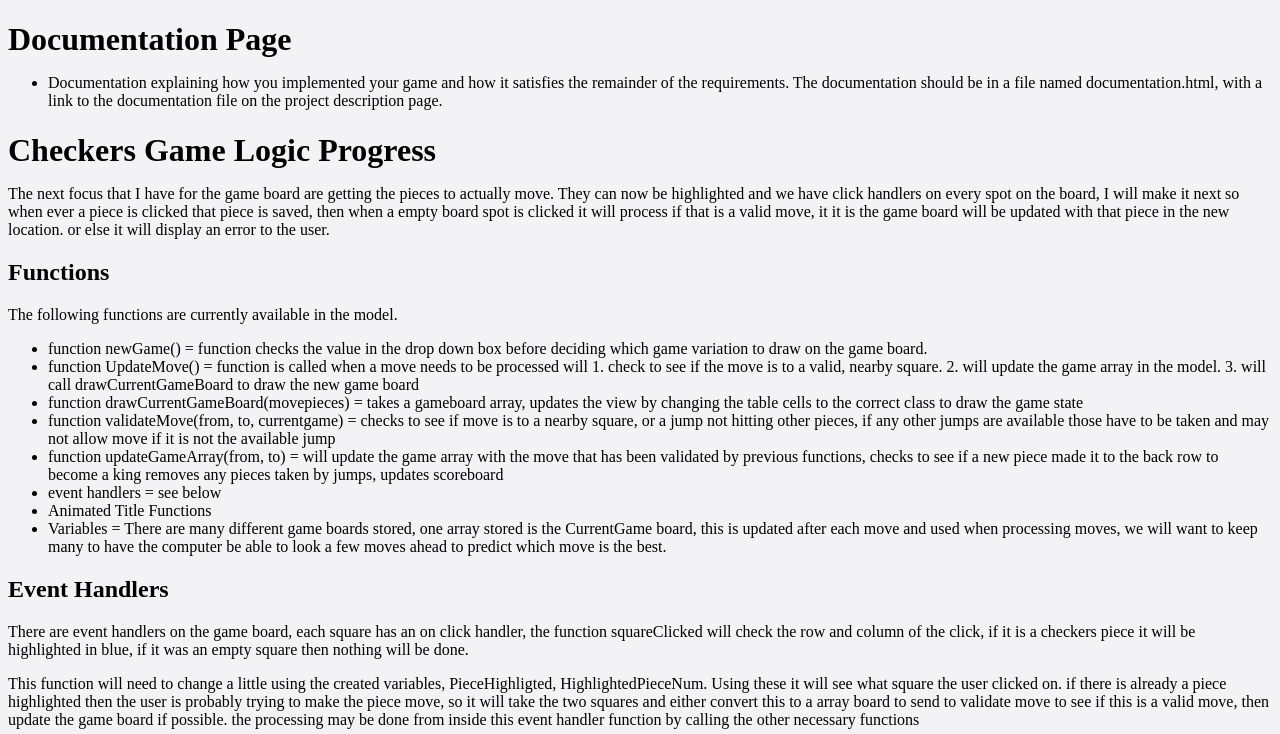
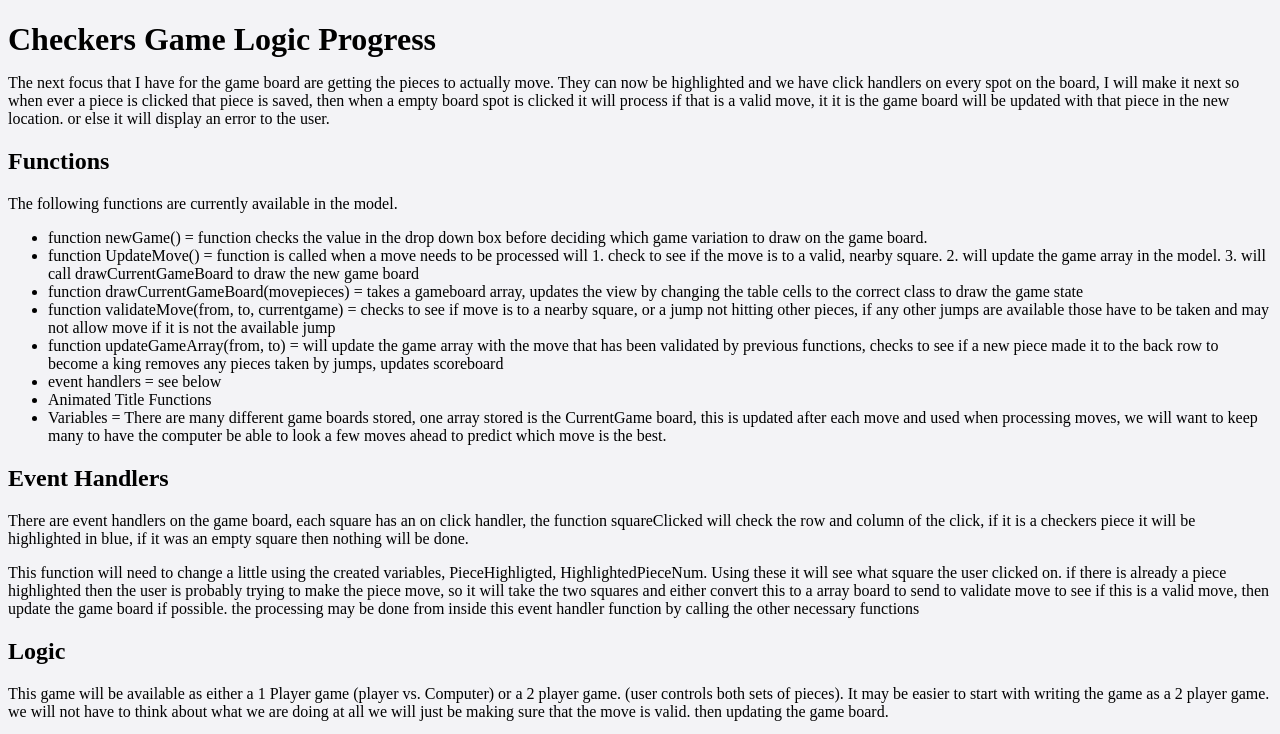
Before and after one commit to hjwouden/Checkers-V1.0, a plain HTML site: page checkpoint.html in a window 1280 px wide. Shown: the top 734 px of the page. Drawn offline with Linux system fonts and the light colour scheme.

Commit message:
Ready to turn in
finished documentation page and ready to turn in for school. Next i
would like to work on getting double jumps working and enforcing that
when a jump is available the player must take it.

```diff
--- a/checkpoint.html
+++ b/checkpoint.html
@@ -7,12 +7,7 @@
         </head>
 
        <body>
-            <h1>Documentation Page</h1>
-            <ul>
-            <li>Documentation explaining how you implemented your game and how it satisfies the remainder of the
-            requirements. The documentation should be in a file named documentation.html, with a link to the
-            documentation file on the project description page.</li>
-            </ul>
+
           <h1>Checkers Game Logic Progress</h1>
           <p>The next focus that I have for the game board are getting the pieces to actually move. They can now
           be highlighted and we have click handlers on every spot on the board, I will make it next so when ever
```
Also changed, not shown: documentation.html (+2 -0 lines), index.html (+1 -1 lines), main.html (+1 -0 lines).
